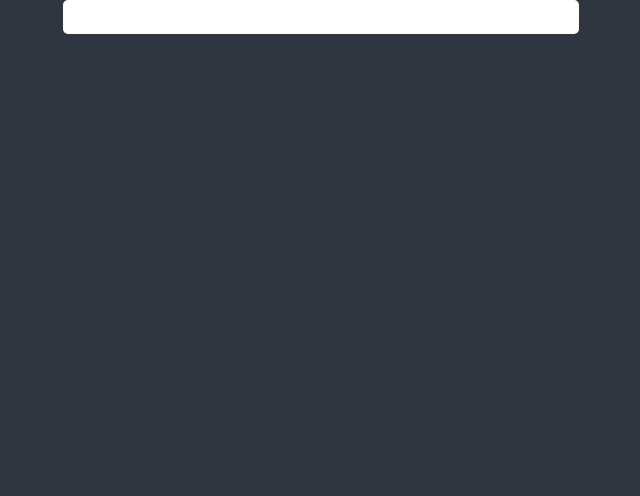
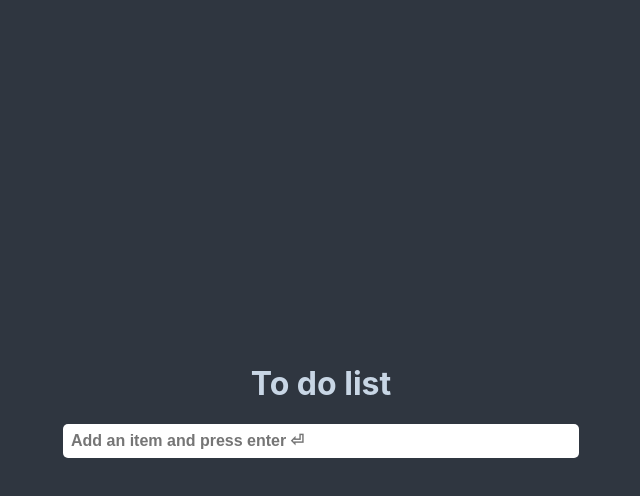
Before and after one commit to sylvainJacot/ToDoList, a React (Create React App) app: page / in a window 1280 px wide. Shown: the top 496 px of the page, without its empty margins (319-959 px from the left). Built offline with nearby package versions, Linux system fonts and the light colour scheme.

Commit message:
Tabs created

```diff
--- a/src/Components/AddItem.js
+++ b/src/Components/AddItem.js
@@ -22,6 +22,7 @@ const AddItem = () => {
         <Form>
             <Input
             type={"text"}
+            placeholder={"Add an item and press enter ⏎"}
             ></Input>
         </Form>
     </>
--- a/src/Components/Colors.js
+++ b/src/Components/Colors.js
@@ -1,3 +1,4 @@
 export const Colors = {
+    LightGrey : "#c8d6e5",
     DarkGrey : "#2F3640",
 }
--- a/src/Components/ToDoList.js
+++ b/src/Components/ToDoList.js
@@ -8,12 +8,19 @@ width: 100%;
 height: 100vh;
 background-color: ${Colors.DarkGrey};
 display: flex;
+flex-direction: column;
+align-items: center;
 justify-content: center;
+`;
+
+export const Title = styled.h1`
+color: ${Colors.LightGrey};
 `;
 
 const ToDoList = () => {
     return(
         <Wrapper>
+            <Title>To do list</Title>
             <AddItem/>
         </Wrapper>
     )
```
Also changed, not shown: src/Components/TabStatus.js (added, +15 -0 lines).
